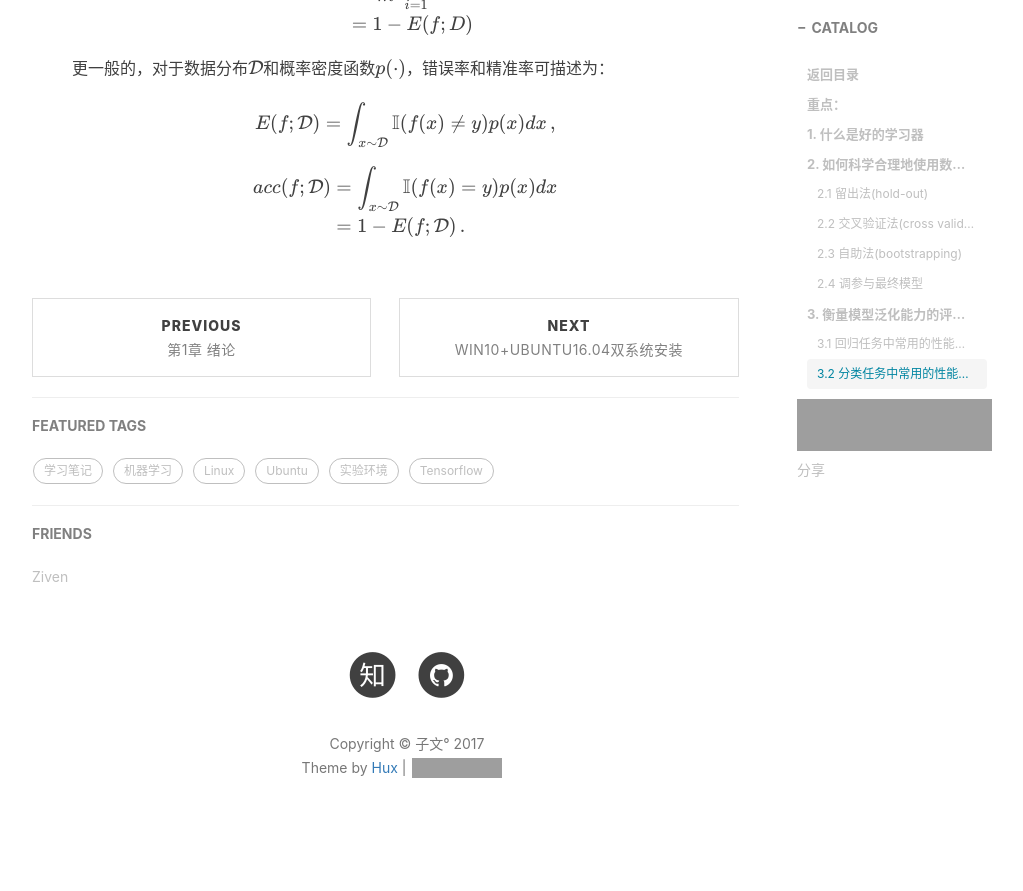
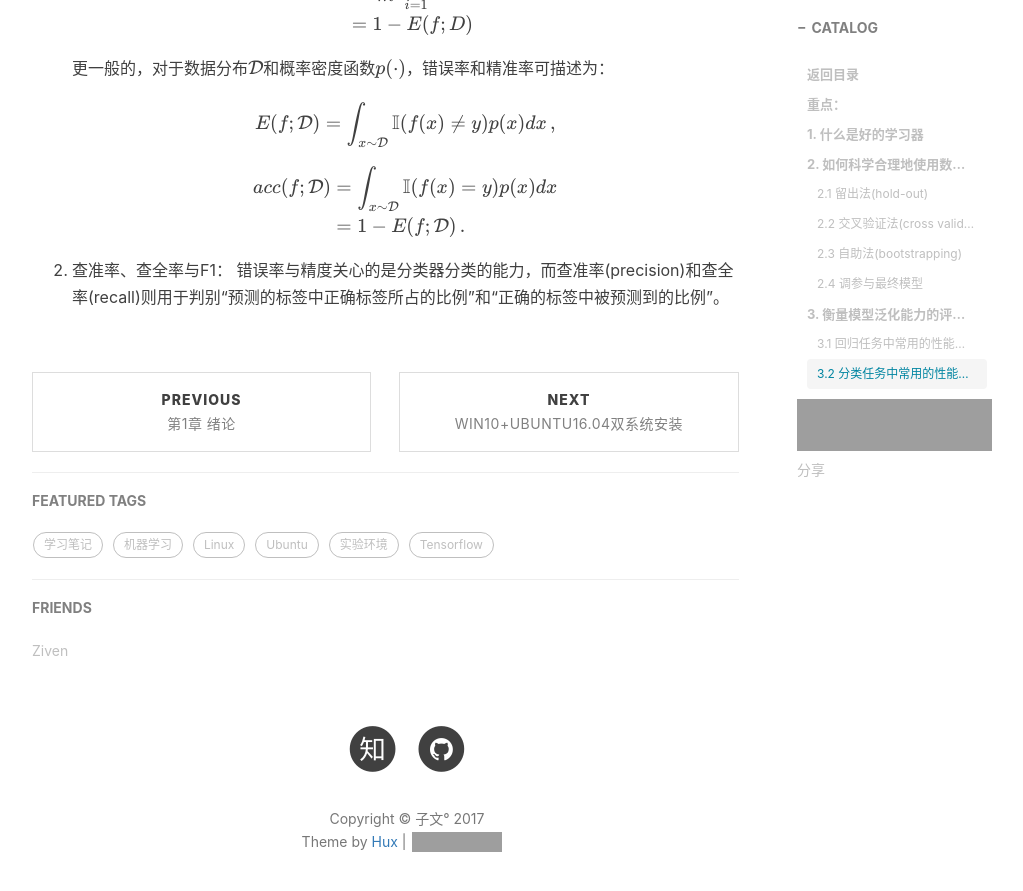
Before and after one commit to zivenyang/zivenyang.github.io, a Jekyll site: the page built from _posts/zzh-mathine-learning/2017-07-21-zzh-ml-chapter-2.markdown, in a window 1280 px wide and 900 px high, scrolled down 5349 px, cut to the strip 0-891 px from the top of the window. Shown: the whole strip, without its empty margins (233-1256 px from the left). Built offline with Jekyll 4.4.1, drawn with Linux system fonts in a browser that asks for light colours; nearby versions of some CDN libraries; formulas are drawn with MathJax 3; comment, search, counter and statistics services are not loaded; grey boxes are pictures that could not be loaded.

Commit message:
update ch2

```diff
--- a/_posts/zzh-mathine-learning/2017-07-21-zzh-ml-chapter-2.markdown
+++ b/_posts/zzh-mathine-learning/2017-07-21-zzh-ml-chapter-2.markdown
@@ -150,3 +150,6 @@ tags:
     & =  1-E(f;\mathcal{D})\\, .
   \end{align}
   \\]
+
+2. 查准率、查全率与F1：
+错误率与精度关心的是分类器分类的能力，而查准率(precision)和查全率(recall)则用于判别“预测的标签中正确标签所占的比例”和“正确的标签中被预测到的比例”。
```
